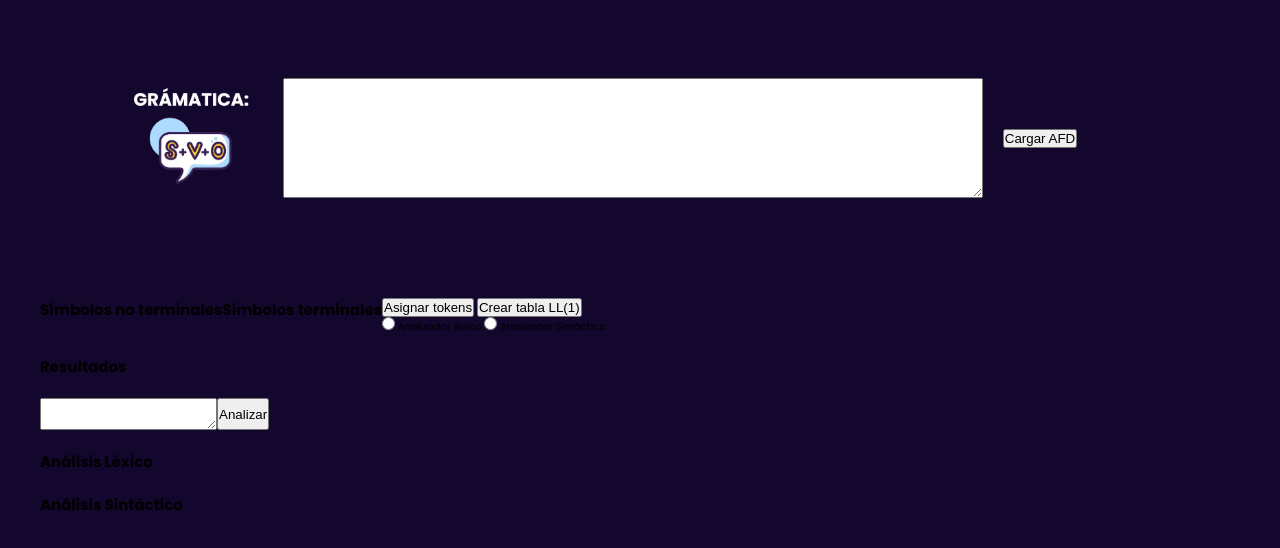
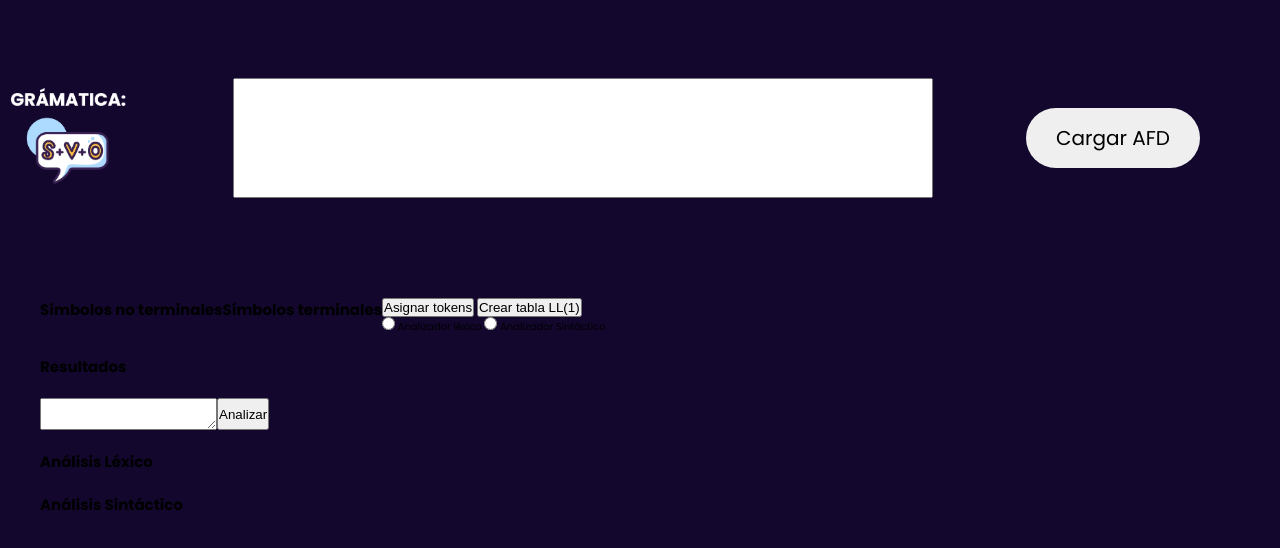
Before and after one commit to vhhatziry/Proyecto_2, a website: page public/index.html in a window 1280 px wide. Shown: the part 164-712 px from the top of the page. Drawn offline with Linux system fonts and the light colour scheme.

Commit message:
grammar loco, edge otro poco

```diff
--- a/src/scss/app.scss
+++ b/src/scss/app.scss
@@ -55,7 +55,7 @@ body {
     max-width: 120rem;
     display: flex;
     align-items: center;
-    justify-content: center;
+    justify-content: space-between;
     gap: 2rem;
     width: 120rem;
     margin: 10rem 0;
@@ -74,6 +74,7 @@ body {
         color: $tropical-indigo-800;
         width: 70rem;
         height: 12rem;
+        resize: none;
     }
 
     &__contbutton {
@@ -81,6 +82,15 @@ body {
         align-items: center;
         justify-content: center;
         margin: 2rem 0;
+    }
+    &__button{
+        @include fuentePoppins;
+        font-size: 2rem;
+        border-radius: 4rem;
+        padding: 1.5rem 3rem;
+        border: none;
+        text-decoration: none;
+        cursor: pointer;
     }
   }
 
```
Also changed, not shown: public/build/css/app.css, 1 other file.
